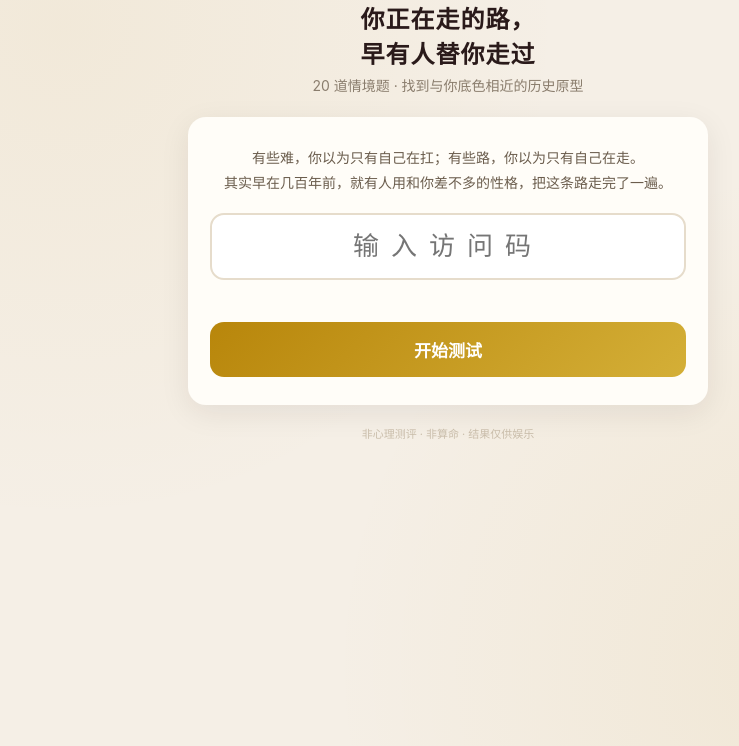
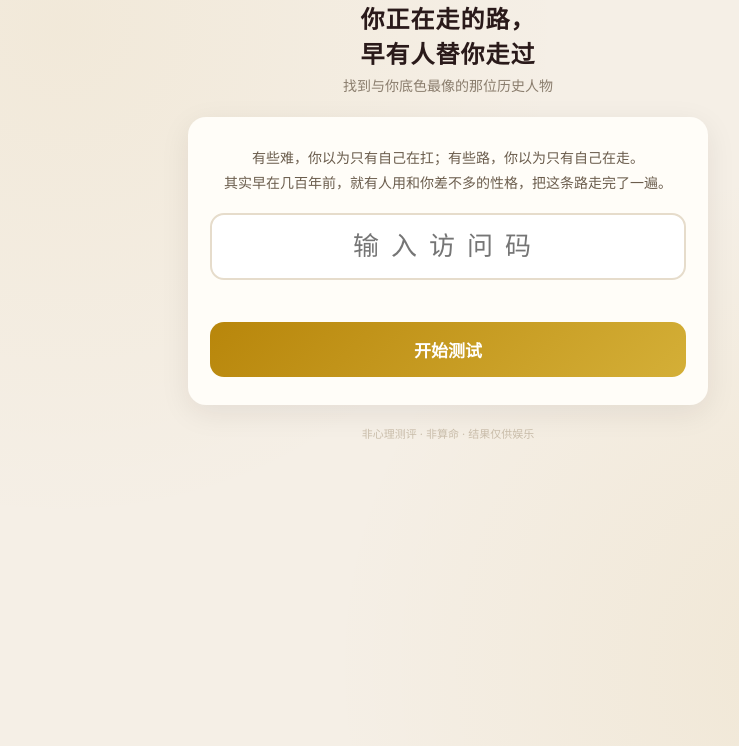
Before and after one commit to super588/persona-test, a plain HTML site: page index.html in a window 1280 px wide. Shown: the part 54-800 px from the top of the page, without its empty margins (192-931 px from the left). Drawn offline with Linux system fonts and the light colour scheme.

Commit message:
fix: ???????,?????

```diff
--- a/index.html
+++ b/index.html
@@ -78,7 +78,7 @@
   <div class="wrap">
     <div class="brand">历史人格解析 · 仅供娱乐</div>
     <div class="title">你正在走的路，<br>早有人替你走过</div>
-    <div class="subtitle">20 道情境题 · 找到与你底色相近的历史原型</div>
+    <div class="subtitle">找到与你底色最像的那位历史人物</div>
     <div class="card">
       <div class="hook">有些难，你以为只有自己在扛；有些路，你以为只有自己在走。<br>其实早在几百年前，就有人用和你差不多的性格，把这条路走完了一遍。</div>
       <input class="code-input" id="codeInput" inputmode="numeric" maxlength="8" placeholder="输入访问码" autocomplete="off">
@@ -139,7 +139,7 @@
    ===================================================================== */
 const CONFIG = {
   title: "你正在走的路，早有人替你走过",
-  subtitle: "20 道情境题 · 找到与你底色相近的历史原型",
+  subtitle: "找到与你底色最像的那位历史人物",
   accessCode: "7258",
   dims: ["谋略","果敢","才华","气度","坚韧","浪漫","仁爱","独立"],
 
```
